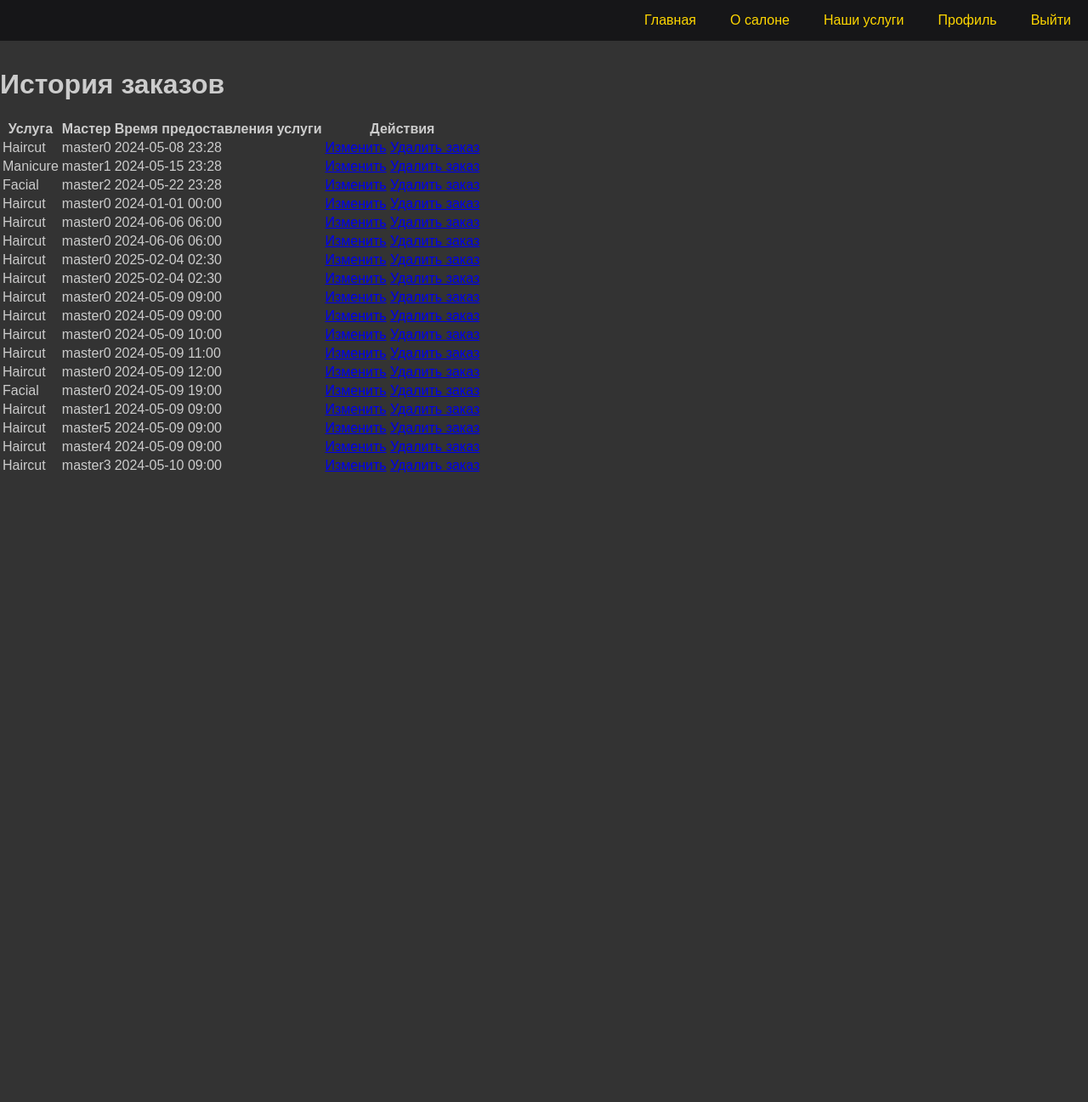
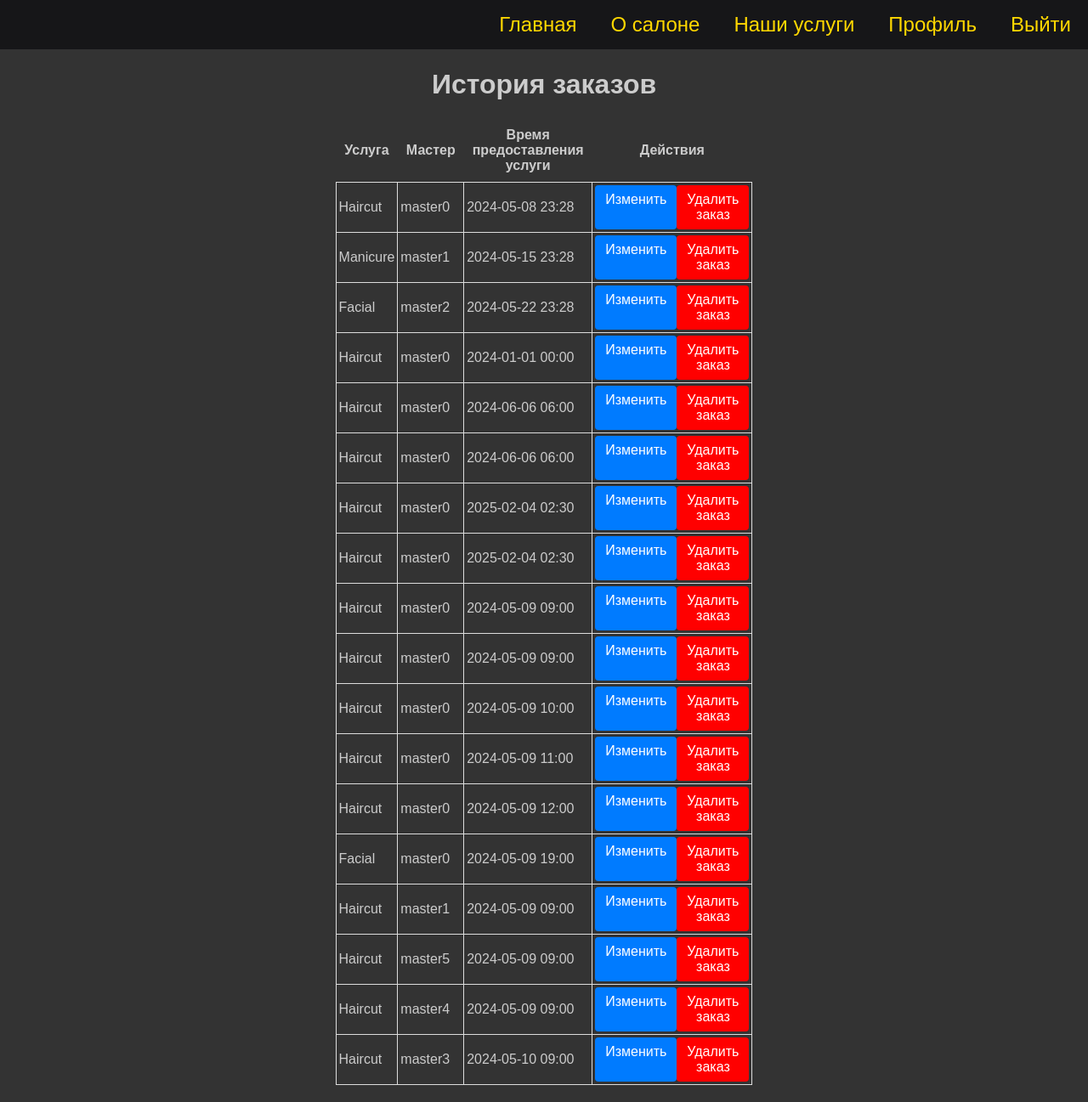
Before and after one commit to Sent1mus/GB_Diplom, a Django app: page /profile/list_booking in a window 1280 px wide. Shown: the whole page at 85% size. Before the commit the page ends 556 px from the top, so only its background shows below. Run offline with Django 5.2, Linux system fonts and the light colour scheme; a user stored in the database is signed in; data comes from the database, SQL or seed files in the repository; both versions use the stored data as it was after the commit.

Commit message:
change css for order_history

```diff
--- a/booking_system/booking/static/css/style.css
+++ b/booking_system/booking/static/css/style.css
@@ -38,7 +38,7 @@ body {
     background-color: transparent;
     border: none;
     cursor: pointer;
-    font-size: 16px;
+    font-size: 24px;
     display: inline-flex; /* Ensures form is inline and items are aligned */
     align-items: center; /* Center align the button vertically */
 }
@@ -294,3 +294,78 @@ body {
 .profile-button-row .delete-profile-button:hover {
     background-color: #8b0000; /* Darker red on hover */
 }
+
+/* Base block for order history */
+.order-history {
+    width: 50%;
+    margin: auto;
+    }
+
+/* Header within the order history block */
+.order-history__header {
+    text-align: center;
+}
+
+/* Table container within the order history block */
+.order-history__table-container {
+    margin: 20px;
+    background-color: transparent;
+    border-radius: 8px;
+}
+
+/* Table styling within the order history block */
+.order-history__table {
+    width: 80%; /* or your desired width */
+    margin-left: auto;
+    margin-right: auto;
+    border-collapse: collapse;
+}
+
+/* Column headers within the table */
+.order-history__column-header {
+    padding: 10px;
+    text-align: center;
+}
+
+/* Rows and cells within the table */
+.order-history__row {}
+.order-history__cell {
+    padding: 3px;
+    border: 1px solid #ddd;
+}
+/* Container for the action links */
+.order-history__actions-container {
+    display: flex;
+    width: 100%;}
+
+/* Ensure each link takes up half the container width */
+.order-history__link {
+    flex: 1; /* Flex grow to fill the space */
+    text-align: center; /* Center the text inside the link */
+}
+/* Link styling within the table cells */
+.order-history__link {
+    padding: 8px 12px;
+    color: white;
+    text-decoration: none;
+    border-radius: 4px;
+    display: inline-block;
+}
+
+/* Modifier for edit link */
+.order-history__link--edit {
+
+    background-color: #007bff; /* Initial blue background for both */
+}
+.order-history__link--edit:hover{
+    background-color: #0056b3; /* Darker blue on hover */
+}
+
+/* Modifier for delete link */
+.order-history__link--delete {
+    background-color: #ff0000; /* Red background */
+}
+
+.order-history__link--delete:hover{
+    background-color: #8b0000; /* Darker red on hover */
+}
--- a/booking_system/booking/templates/profile/user_booking.html
+++ b/booking_system/booking/templates/profile/user_booking.html
@@ -1,34 +1,38 @@
 {% extends 'base.html' %}
 
 {% block content %}
-<div class="page-header">
-    <h1>История заказов</h1>
-</div>
-<table>
+<div class="order-history">
+    <h1 class="order-history__header">История заказов</h1>
+    <div class="order-history__table-container">
+        <table class="order-history__table">
             <thead>
             <tr>
-            <th>Услуга</th>
-            <th>Мастер</th>
-            <th>Время предоставления услуги</th>
-            <th>Действия</th>
+                <th class="order-history__column-header">Услуга</th>
+                <th class="order-history__column-header">Мастер</th>
+                <th class="order-history__column-header">Время предоставления услуги</th>
+                <th class="order-history__column-header">Действия</th>
             </tr>
             </thead>
             <tbody>
             {% for booking in bookings %}
-        <tr>
-            <td>{{ booking.service.name }}</td>
-            <td>{{ booking.service_provider.user.username }}</td>
-            <td>{{ booking.appointment_datetime|date:"Y-m-d H:i" }}</td>
-            <td>
-                <a href="{% url 'user_booking_update' booking.id %}">Изменить</a>
-                <a href="{% url 'user_booking_delete' booking.id %}">Удалить заказ</a>
+            <tr class="order-history__row">
+                <td class="order-history__cell">{{ booking.service.name }}</td>
+                <td class="order-history__cell">{{ booking.service_provider.user.username }}</td>
+                <td class="order-history__cell">{{ booking.appointment_datetime|date:"Y-m-d H:i" }}</td>
+                <td class="order-history__cell">
+                    <div class="order-history__actions-container">
+                        <a href="{% url 'user_booking_update' booking.id %}" class="order-history__link order-history__link--edit">Изменить</a>
+                        <a href="{% url 'user_booking_delete' booking.id %}" class="order-history__link order-history__link--delete">Удалить заказ</a>
+                    </div>
                 </td>
             </tr>
             {% empty %}
-        <tr>
-            <td colspan="4">Нет заказов.</td>
+            <tr class="order-history__row">
+                <td colspan="4" class="order-history__cell">Нет заказов.</td>
             </tr>
             {% endfor %}
             </tbody>
         </table>
+    </div>
+</div>
 {% endblock %}
--- a/booking_system/booking/views/booking.py
+++ b/booking_system/booking/views/booking.py
@@ -1,5 +1,5 @@
 from django.shortcuts import render, redirect, get_object_or_404
-from ..forms import *
+from ..forms import BookingDateTimeForm
 from ..models import Booking, Customer
 from django.contrib.auth.decorators import login_required
 
@@ -17,12 +17,12 @@ def list_booking(request):
 def user_booking_update(request, pk):
     booking = get_object_or_404(Booking, pk=pk)
     if request.method == 'POST':
-        form = BookingForm(request.POST, instance=booking)
+        form = BookingDateTimeForm(request.POST, instance=booking)
         if form.is_valid():
             form.save()
             return redirect('booking_list')
     else:
-        form = BookingForm(instance=booking)
+        form = BookingDateTimeForm(instance=booking)
     return render(request, 'booking_form.html', {'form': form})
 
 @login_required
```
Also changed, not shown: booking_system/booking/templates/DELETE_booking_confirm.html (renamed from booking_system/booking/templates/booking_confirm.html), booking_system/booking/templates/DELETE_booking_form.html (renamed from booking_system/booking/templates/booking_form.html), booking_system/booking/templates/DELETE_select_provider.html (renamed from booking_system/booking/templates/select_provider.html), booking_system/db.sqlite3. Lines whose indentation alone changed are shown as unchanged.
